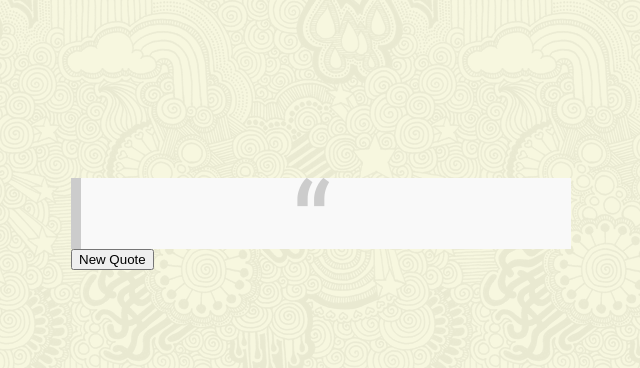
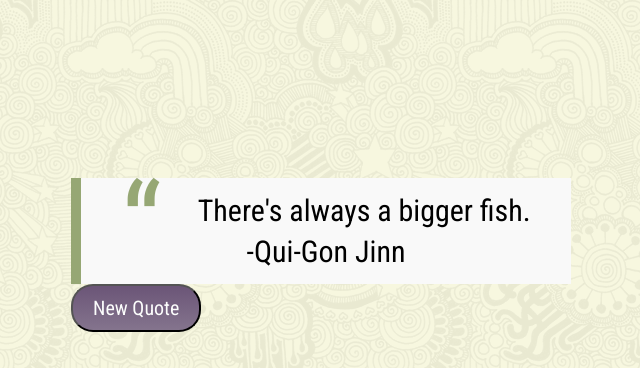
Before and after one commit to dolibeth918/quote-generator, a plain HTML site: page index.html in a window 1280 px wide. Shown: the whole page, without its empty margins (319-959 px from the left). Drawn offline with Linux system fonts and the light colour scheme.

Commit message:
added style to the quote button

```diff
--- a/index.html
+++ b/index.html
@@ -8,8 +8,9 @@
    <body>
        <div class="quotebox">
         <div class="blockquote" id="displayQuote">
+            <pT>There's always a bigger fish. </br>-Qui-Gon Jinn</p>
         </div>
-        <button onclick="generateQuote()">New Quote</button>
+        <button class="btn" onclick="generateQuote()">New Quote</button>
         </div>
        <script src="javascript.js"></script>
    </body>
--- a/style.css
+++ b/style.css
@@ -19,13 +19,13 @@ body {
 
 .blockquote {
     background: #f9f9f9;
-    border-left: 10px solid #ccc;
+    border-left: 10px solid #96A774;
     padding: 0.5em 10px;
     quotes: "\201C""\201D""\2018""\2019";
   }
 
 .blockquote:before {
-    color: #ccc;
+    color: #96A774;
     content: open-quote;
     font-size: 4em;
     line-height: 0.1em;
@@ -35,3 +35,30 @@ body {
 .blockquote p {
     display: inline;
   }
+
+  .btn {
+    background: #6B5577;
+    background-image: -webkit-linear-gradient(top, #6B5577, #84748D);
+    background-image: -moz-linear-gradient(top, #6B5577, #84748D);
+    background-image: -ms-linear-gradient(top, #6B5577, #84748D);
+    background-image: -o-linear-gradient(top, #6B5577, #84748D);
+    background-image: linear-gradient(to bottom, #6B5577, #84748D);
+    -webkit-border-radius: 22;
+    -moz-border-radius: 22;
+    border-radius: 22px;
+    font-family: 'Roboto Condensed', sans-serif;
+    color: #FCFDFC;
+    font-size: 20px;
+    padding: 10px 20px 10px 20px;
+    text-decoration: none;
+  }
+
+  .btn:hover {
+    background: #A096A5;
+    background-image: -webkit-linear-gradient(top, #A096A5, #6B5577);
+    background-image: -moz-linear-gradient(top, #A096A5, #6B5577);
+    background-image: -ms-linear-gradient(top, #A096A5, #6B5577);
+    background-image: -o-linear-gradient(top, #A096A5, #6B5577);
+    background-image: linear-gradient(to bottom, #A096A5, #6B5577);
+    text-decoration: none;
+  }
```
